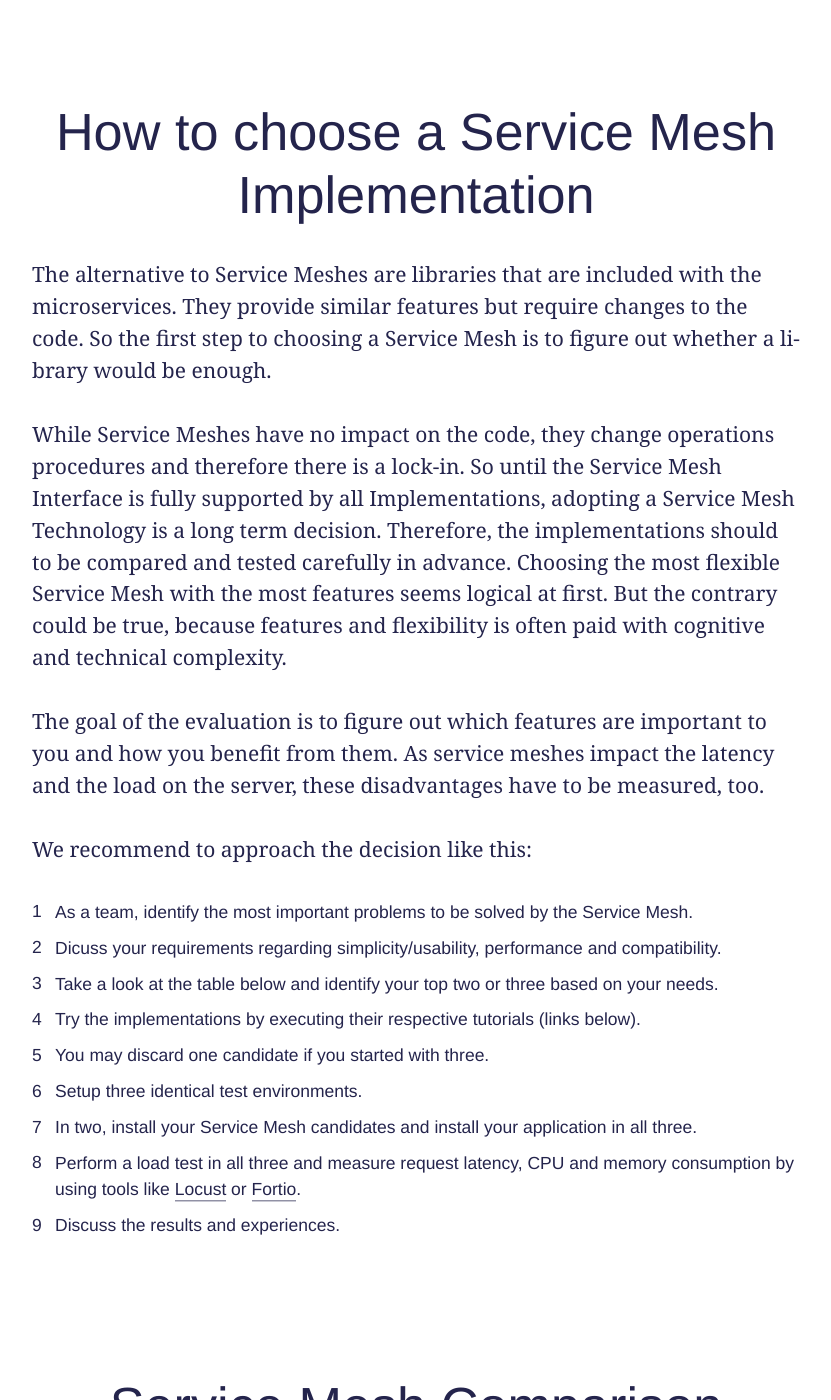
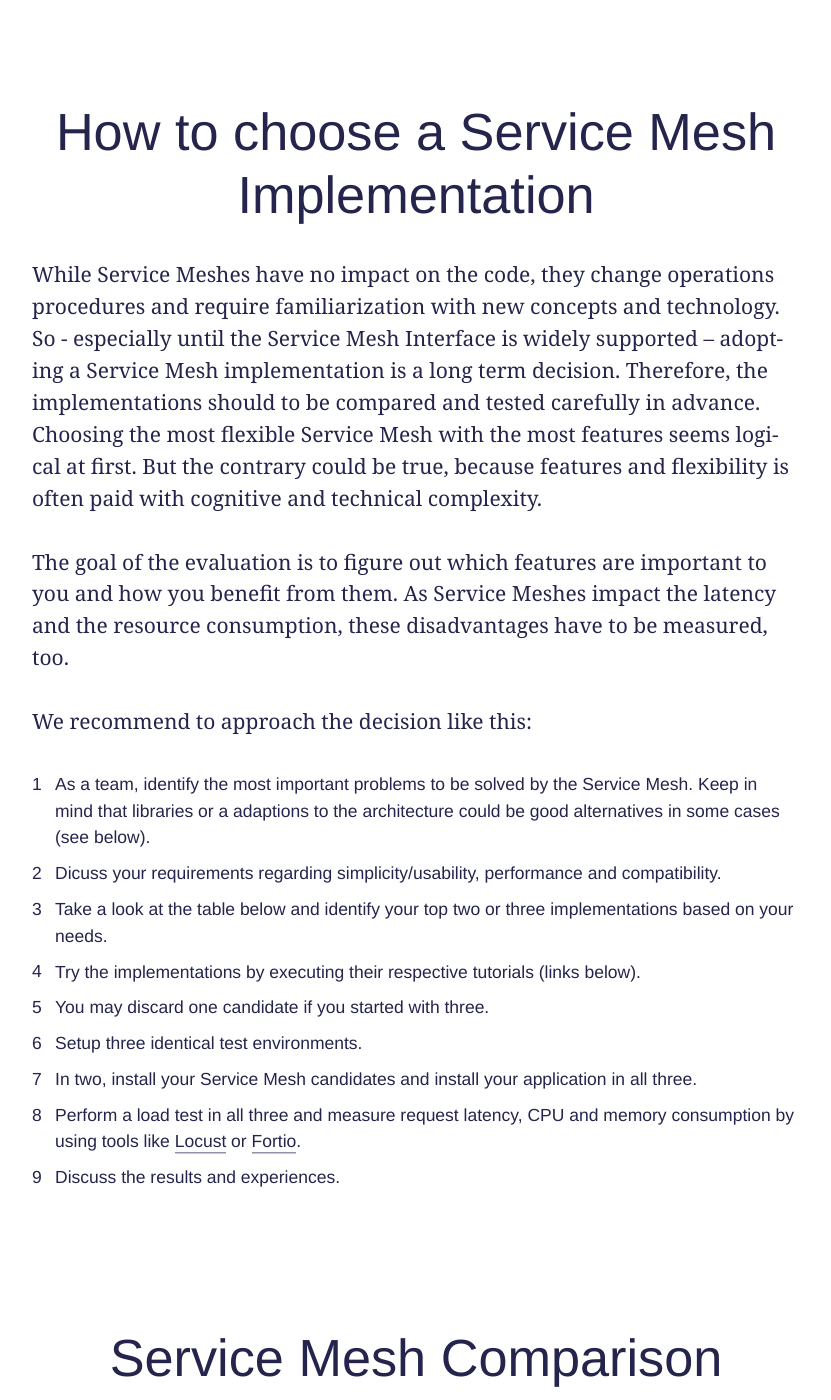
Before and after one commit to servicemesh-es/servicemesh.es, a Jekyll site: the page built from index.md, in a window 1280 px wide and 1400 px high, scrolled down 2378 px. Shown: the whole window, without its empty margins (224-1055 px from the left). Built offline with Jekyll 4.4.1, drawn with Linux system fonts in a browser that asks for light colours; some web fonts are replaced; some of the changed text lies outside the part shown.

Commit message:
added alternatives to service meshes

```diff
--- /dev/null
+++ b/_includes/alternatives.html
@@ -0,0 +1,39 @@
+<div class="page-layout-xl--default">
+  <h2 class="section-heading--primary">Alternatives to Service Meshes</h2>
+
+  <p>
+  Undoubtedly, Service Meshes are promising technologies that deserve the hype. But they also go along with challenges such as cognitive and technical complexity.
+  Like any tool, they are not useful in every situation. Sometimes it might be a wise to keep existing boring technologies or to go with alternative solutions.
+</p>
+
+  <div class="blocks">
+
+    <div class="list-teaser list-teaser__body">
+      <h2 class="list-teaser__headline">Libraries</h2>
+      <p class="list-teaser__text">
+        Libraries are included in the Microservices.
+        The drawbacks are dependencies on specific technologies/languages,
+        potential inconsistency in implementations and
+        missing separation of service infrastructure and business logic.
+        <br>
+        <br>
+        However, the developer productivity can (at least in the short term) be better through the familiar use of libraries.
+        Also, sometimes domain knowledge is needed, for example to configure the fallback for a circuit breaker or to define business metrics.
+        In these cases, a Service Mesh is of no use.
+      </p>
+    </div>
+
+    <div class="list-teaser list-teaser__body">
+      <h2 class="list-teaser__headline">No (synchronous) Microservices</h2>
+      <p class="list-teaser__text">
+        Synchronously integrated microservices are a popular architecture, despite several drawbacks such as latency and operational complexity.
+        One of the reasons is that no other architecture facilitate faster delivery of software.
+        <br>
+        <br>
+        What is often overseen is that there are more approaches to microservices than integrating them synchronously.
+        Patterns like SCS and asynchronous communication aim to mitigate many problems of classic mircoservices.
+        Unjustifiably, monolithic architectures are often not even considered as a solution.
+      </p>
+    </div>
+  </div>
+</div>
--- a/_includes/how-to-choose.html
+++ b/_includes/how-to-choose.html
@@ -1,27 +1,22 @@
 <div class="page-layout-md--default">
   <h2 class="section-heading--primary"> How to choose a Service Mesh Implementation</h2>
   <p>
-    The alternative to Service Meshes are libraries that are included with the microservices. They
-    provide similar features but require changes to the code. So the first step to choosing a Service
-    Mesh is to figure out whether a library would be enough.
-    <br>
-    <br>
-    While Service Meshes have no impact on the code, they change operations procedures and therefore there is a lock-in.
-    So until the Service Mesh Interface is fully supported by all Implementations, adopting a Service Mesh Technology is a long term decision.
+    While Service Meshes have no impact on the code, they change operations procedures and require familiarization with new concepts and technology.
+    So - especially until the Service Mesh Interface is widely supported – adopting a Service Mesh implementation is a long term decision.
     Therefore, the implementations should to be compared and tested carefully in advance.
     Choosing the most flexible Service Mesh with the most features seems logical at first.
     But the contrary could be true, because features and flexibility is often paid with cognitive and technical complexity.
     <br>
     <br>
     The goal of the evaluation is to figure out which features are important to you and how you benefit from them.
-    As service meshes impact the latency and the load on the server, these disadvantages have to be measured, too.
+    As Service Meshes impact the latency and the resource consumption, these disadvantages have to be measured, too.
     <br>
     <br>
     We recommend to approach the decision like this:
     <ol>
-        <li>As a team, identify the most important problems to be solved by the Service Mesh.</li>
+        <li>As a team, identify the most important problems to be solved by the Service Mesh. Keep in mind that libraries or a adaptions to the architecture could be good alternatives in some cases (see below).</li>
         <li>Dicuss your requirements regarding simplicity/usability, performance and compatibility.</li>
-        <li>Take a look at the table below and identify your top two or three based on your needs.</li>
+        <li>Take a look at the table below and identify your top two or three implementations based on your needs.</li>
         <li>Try the implementations by executing their respective tutorials (links below).</li>
         <li>You may discard one candidate if you started with three.</li>
         <li>Setup three identical test environments.</li>
--- a/_layouts/default.html
+++ b/_layouts/default.html
@@ -10,6 +10,7 @@
       {% include mesh-interface.html %}
       {% include how-to-choose.html %}
       {% include comparison.html %}
+      {% include alternatives.html %}
       {% include page-footer.html %}
     </main>
   </body>
```
